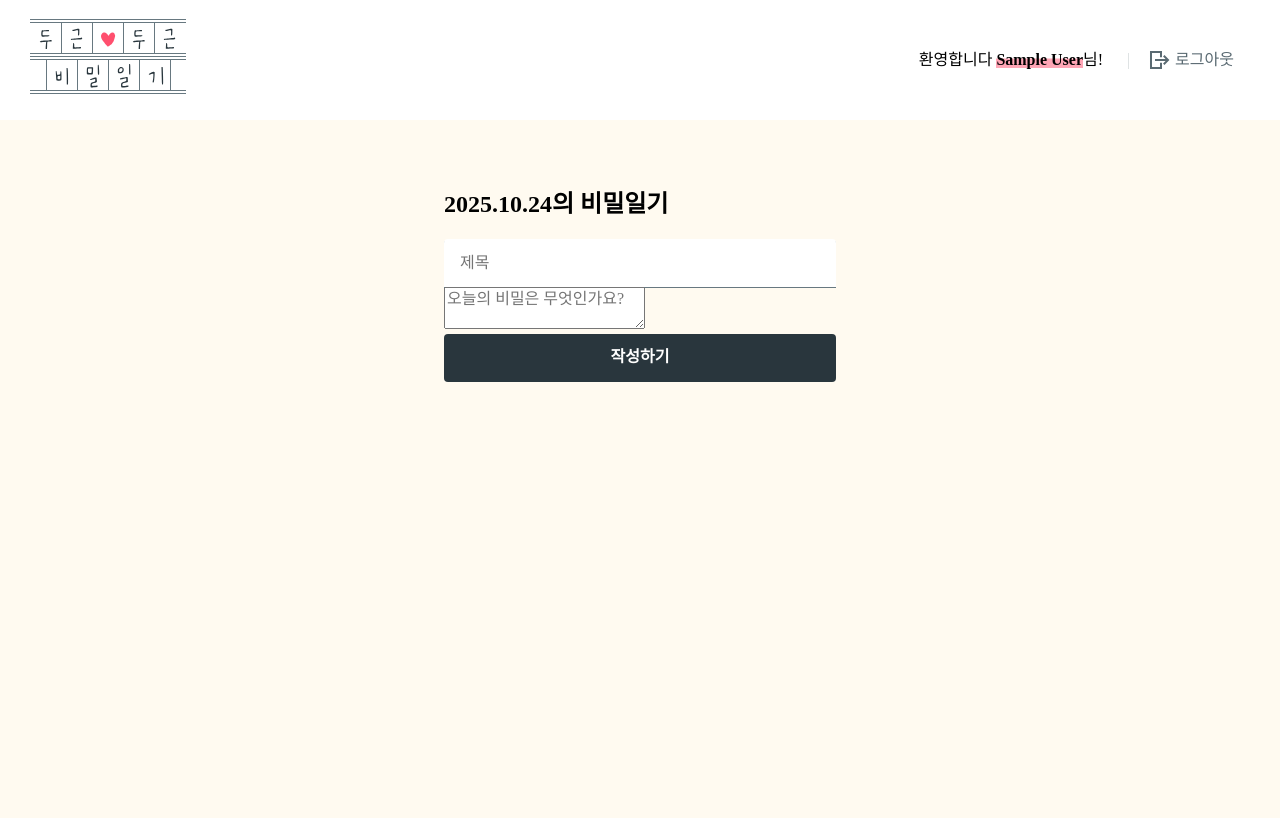
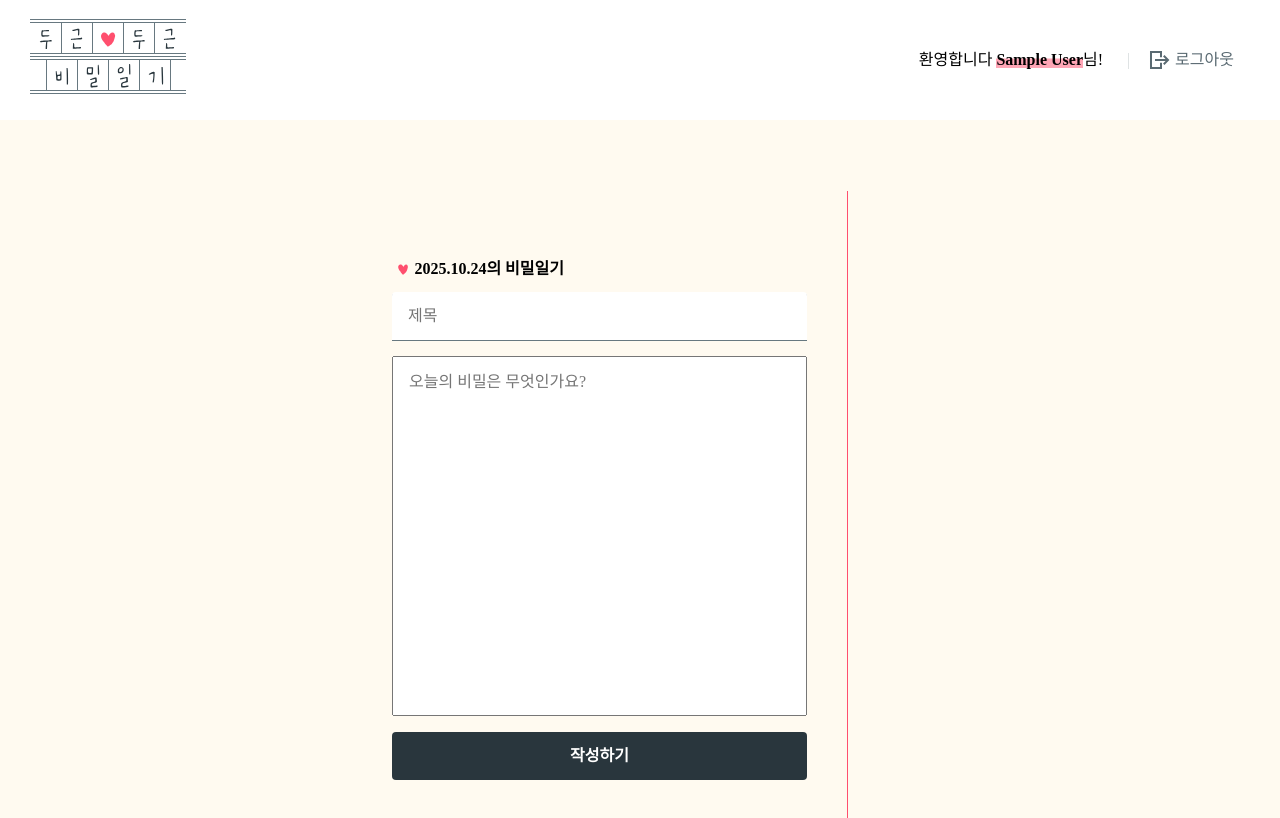
Before and after one commit to chdev-kr/2025-react-secret-diary, a React (Vite) app in the folder react-diary/: page / in a window 1280 px wide. Shown: the top 818 px of the page. Built offline with nearby package versions, Linux system fonts and the light colour scheme; no server answers; the database is empty; sample sign-in values are in the browser's storage.

Commit message:
Home.jsx 스타일 적용

```diff
--- a/react-diary/src/pages/home/DiaryForm.jsx
+++ b/react-diary/src/pages/home/DiaryForm.jsx
@@ -27,15 +27,15 @@ export default function DiaryForm({ uid }) {
       setTitle("");
       setText("");
     }
-  }, [response.success]); // response.success가 바뀔 때만 effect를 재실행합니다.
+  }, [response]); // response 객체 전체를 의존성으로 설정
 
   return (
     <form onSubmit={handleSubmit}>
-      <label className="a11y-hidden" htmlFor="diary-title">
+      <label className={styles["a11y-hidden"]} htmlFor="diary-title">
         일기 제목
       </label>
       <input
-        className="input-style"
+        className={styles["input-style"]}
         id="diary-title"
         type="text"
         placeholder="제목"
@@ -44,7 +44,7 @@ export default function DiaryForm({ uid }) {
         value={title}
       />
 
-      <label className="a11y-hidden" htmlFor="diary-content">
+      <label className={styles["a11y-hidden"]} htmlFor="diary-content">
         일기 내용
       </label>
       <textarea
@@ -54,7 +54,7 @@ export default function DiaryForm({ uid }) {
         onChange={handleData}
         value={text}
       ></textarea>
-      <button className="black-btn" type="submit">
+      <button className={styles["black-btn"]} type="submit">
         작성하기
       </button>
     </form>
--- a/react-diary/src/pages/home/Home.jsx
+++ b/react-diary/src/pages/home/Home.jsx
@@ -14,16 +14,21 @@ const formattedDate = `${year}.${month}.${day}`;
 
 export default function Home() {
   const { user } = useAuthContext();
-  const { documents, error } = useCollection("diary", ["uid", "==", user.uid]);
+  const { documents, error } = useCollection("diary", ["uid", "==", user?.uid]);
+
+  // 사용자가 로그인하지 않은 경우 로딩 표시
+  if (!user) {
+    return <div>로그인 중...</div>;
+  }
 
   return (
-    <div className="container">
+    <div className={styles.container}>
       <main className={styles["diary-main"]}>
-        <h2 className="heart">{formattedDate}의 비밀일기</h2>
-        <DiaryForm uid={user.uid}></DiaryForm>
+        <h2 className={styles.heart}>{formattedDate}의 비밀일기</h2>
+        <DiaryForm uid={user.uid} />
       </main>
-      <section>
-        <h2 className="a11y-hidden">일기 목록</h2>
+      <section className={styles.section}>
+        <h2 className={styles["a11y-hidden"]}>일기 목록</h2>
         <ul>
           {error && <strong> {error}</strong>}
           {documents && <DiaryList diaries={documents} />}
--- a/react-diary/src/pages/home/Home.module.css
+++ b/react-diary/src/pages/home/Home.module.css
@@ -0,0 +1,255 @@
+/* diary-main 스타일 추가 */
+.diary-main {
+  flex-basis: 456px;
+  flex-shrink: 0;
+  border-right: 1px solid #ff4f6e;
+  padding-top: 56px;
+  padding-right: 40px;
+  min-height: calc(100vh - 120px);
+  box-sizing: border-box;
+}
+
+.heart {
+  font-size: 16px;
+  background: url(../../img/heart.svg) no-repeat 0 center / 1.4em;
+  padding-left: 1.4em;
+}
+
+.diary-textarea {
+  /*
+    인라인 요소 하단 여백 생김 해결 방법(img 동일)
+    1. vertical-align: top;
+    2. display: block;
+  */
+  display: block;
+  width: 100%;
+  height: 360px;
+  resize: none;
+  padding: 16px;
+  box-sizing: border-box;
+  font-size: 16px;
+  font-family: inherit;
+}
+
+.diary-textarea::placeholder {
+  font-size: inherit;
+}
+
+.diary-main textarea {
+  margin: 16px 0;
+}
+
+/* article */
+/* ul, li reset */
+ul,
+li {
+  list-style: none;
+  padding: 0;
+  margin: 0;
+}
+
+p,
+h3 {
+  margin: 0;
+}
+
+.diary-article {
+  border-color: #677880;
+  border-style: solid;
+  border-width: 4px 1px 1px 1px;
+  padding: 64px 48px;
+  position: relative;
+}
+
+.diary-article::before,
+.diary-article::after {
+  content: "";
+  display: block;
+  width: 80px;
+  height: 40px;
+  background: royalblue;
+  position: absolute;
+}
+
+.diary-article::before {
+  top: -20px;
+  left: 30px;
+  background: #fffaf0 url(../../img/quote-start.svg) no-repeat 0 0 / contain;
+}
+
+.diary-article::after {
+  bottom: -20px;
+  right: 30px;
+  background: #fffaf0 url(../../img/quote-end.svg) no-repeat 0 0 / contain;
+}
+
+.article-title {
+  color: #29363d;
+  font-size: 16px;
+  float: left;
+}
+
+.article-title::before {
+  content: "";
+  display: block;
+  width: 100%;
+  border-top: 1px solid #677880;
+  position: absolute;
+  top: 4px;
+  left: 0;
+  z-index: -1;
+}
+
+.article-time {
+  color: #677880;
+  font-size: 12px;
+  float: right;
+}
+
+.article-content {
+  color: #5a6a72;
+  font-size: 14px;
+  line-height: 1.4;
+  clear: both;
+  margin-top: 40px;
+}
+
+/* layout */
+.container {
+  display: flex;
+  width: 1224px;
+  max-width: calc(100% - 60px);
+  margin: auto;
+  gap: 40px;
+}
+
+.container main {
+  flex-basis: 456px;
+  flex-shrink: 0;
+  border-right: 1px solid #ff4f6e;
+  padding-top: 56px;
+  padding-right: 40px;
+  min-height: calc(100vh - 120px);
+  box-sizing: border-box;
+}
+
+@media (max-width: 1024px) {
+  .container {
+    flex-direction: column;
+    gap: 0;
+  }
+
+  .container main {
+    border-right: 0;
+    padding-right: 0;
+    min-height: auto;
+  }
+
+  .diary-main {
+    border-right: 0;
+    padding-right: 0;
+    min-height: auto;
+  }
+}
+
+.container section {
+  padding-top: 94px;
+}
+
+.container section ul li {
+  margin-bottom: 76px;
+}
+
+.button-group {
+  position: absolute;
+  bottom: 0;
+  left: 50%;
+  transform: translate(-50%, 50%);
+  background: #fff;
+  border: 1px solid #677880;
+  width: 111px;
+  height: 40px;
+  border-radius: 20px;
+  overflow: hidden;
+  display: flex;
+  align-items: center;
+  justify-content: center;
+}
+
+.button-group button {
+  width: 32px;
+  height: 32px;
+  background: none;
+  padding: 0;
+  opacity: 0.6;
+  transition: opacity 0.3s;
+}
+
+.button-group button:hover {
+  opacity: 1;
+}
+
+.button-group button img {
+  width: 100%;
+}
+
+.button-group span {
+  display: inline-block;
+  width: 1px;
+  height: 16px;
+  background: #d8ddde;
+  margin: 0 4px;
+}
+
+/* 추가된 스타일들 */
+.input-style {
+  border: none;
+  box-shadow: 0 1px 0 0 #677880;
+  height: 48px;
+  transition: all 0.2s;
+  border-radius: 4px 4px 0 0;
+  padding: 0 16px;
+  font-size: 16px;
+  display: block;
+  width: 100%;
+  box-sizing: border-box;
+}
+
+.input-style:hover {
+  box-shadow: 0 2px 0 0 #2e6ff2;
+}
+
+.input-style:focus {
+  outline: none;
+  box-shadow: 0 0 0 2px #2e6ff2;
+  border-radius: 4px;
+}
+
+.black-btn {
+  display: block;
+  width: 100%;
+  padding: 0;
+  background: #29363d;
+  color: white;
+  height: 48px;
+  border: 0;
+  font-weight: bold;
+  font-size: 16px;
+  border-radius: 4px;
+}
+
+.black-btn:disabled {
+  opacity: 0.2;
+}
+
+/* a11y-hidden 스타일 추가 */
+.a11y-hidden {
+  clip: rect(1px, 1px, 1px, 1px);
+  clip-path: inset(50%);
+  width: 1px;
+  height: 1px;
+  margin: -1px;
+  overflow: hidden;
+  padding: 0;
+  position: absolute;
+}
```
